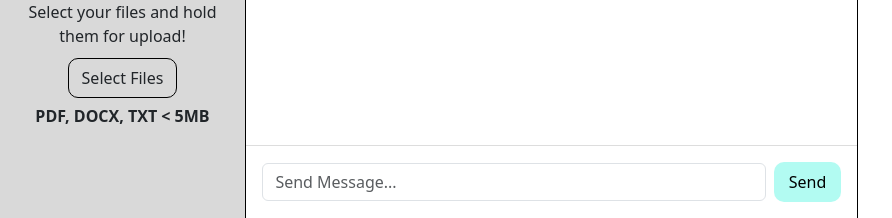
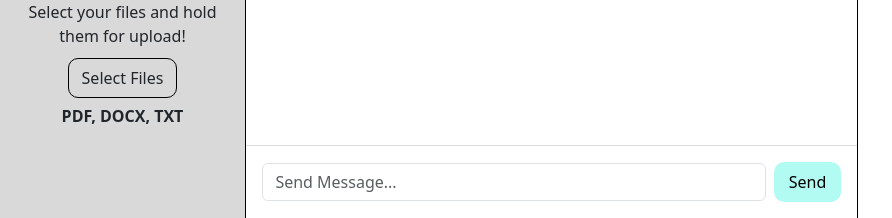
Before and after one commit to rahmansahinler1/ragchat, a FastAPI app: template templates/app.html in a window 1280 px wide. Shown: the part 582-800 px from the top of the page, without its empty margins (0-892 px from the left). Run offline with FastAPI, Linux system fonts and the light colour scheme; the template is opened without the code that fills it: most values are stand-ins (such as "Sample title", 1, 10 or a date in 2020); some libraries are stand-ins or nearby versions.

Commit message:
fix: frontend text

```diff
--- a/templates/app.html
+++ b/templates/app.html
@@ -84,7 +84,7 @@
                 <button id="btn-select-files" class="btn btn-custom">Select Files</button>
             </div>
             <b>
-                <p>PDF, DOCX, TXT &lt; 5MB</p>
+                <p>PDF, DOCX, TXT</p>
             </b>
         </div>
     </div>
```
